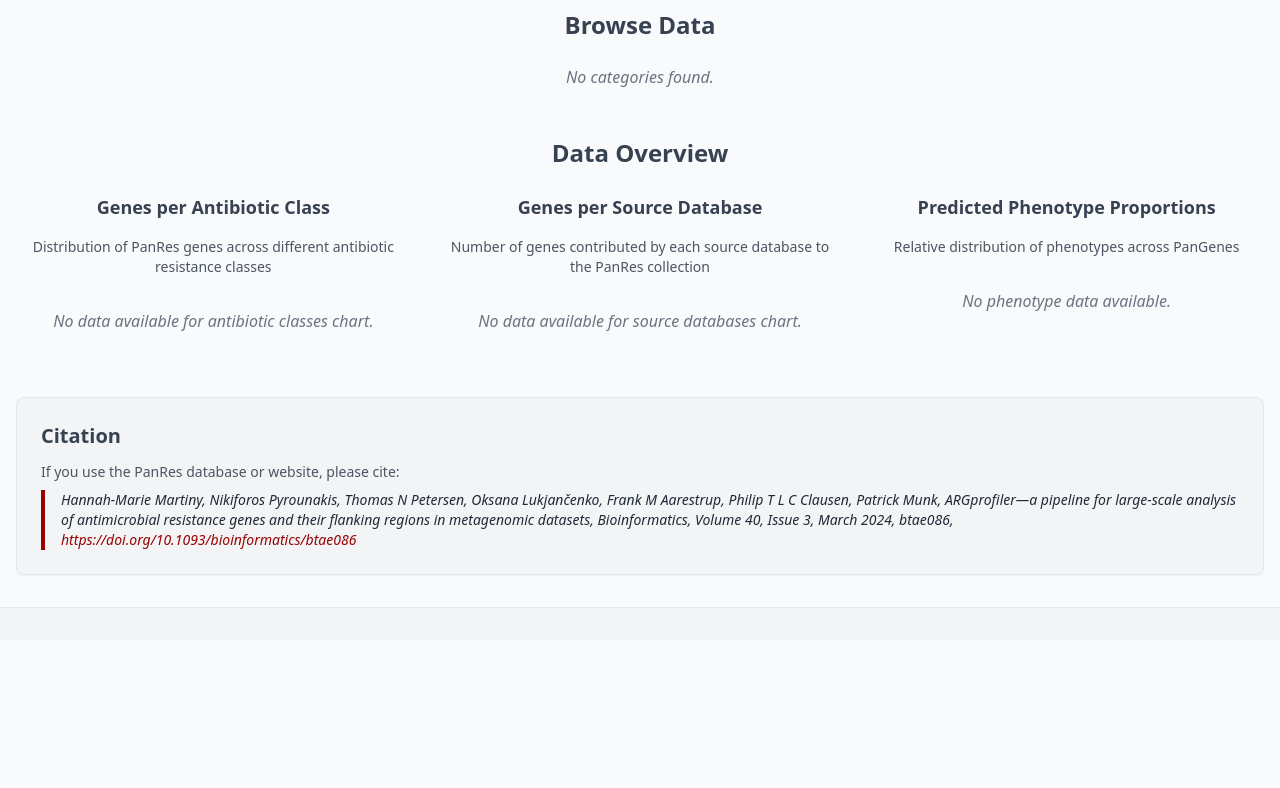
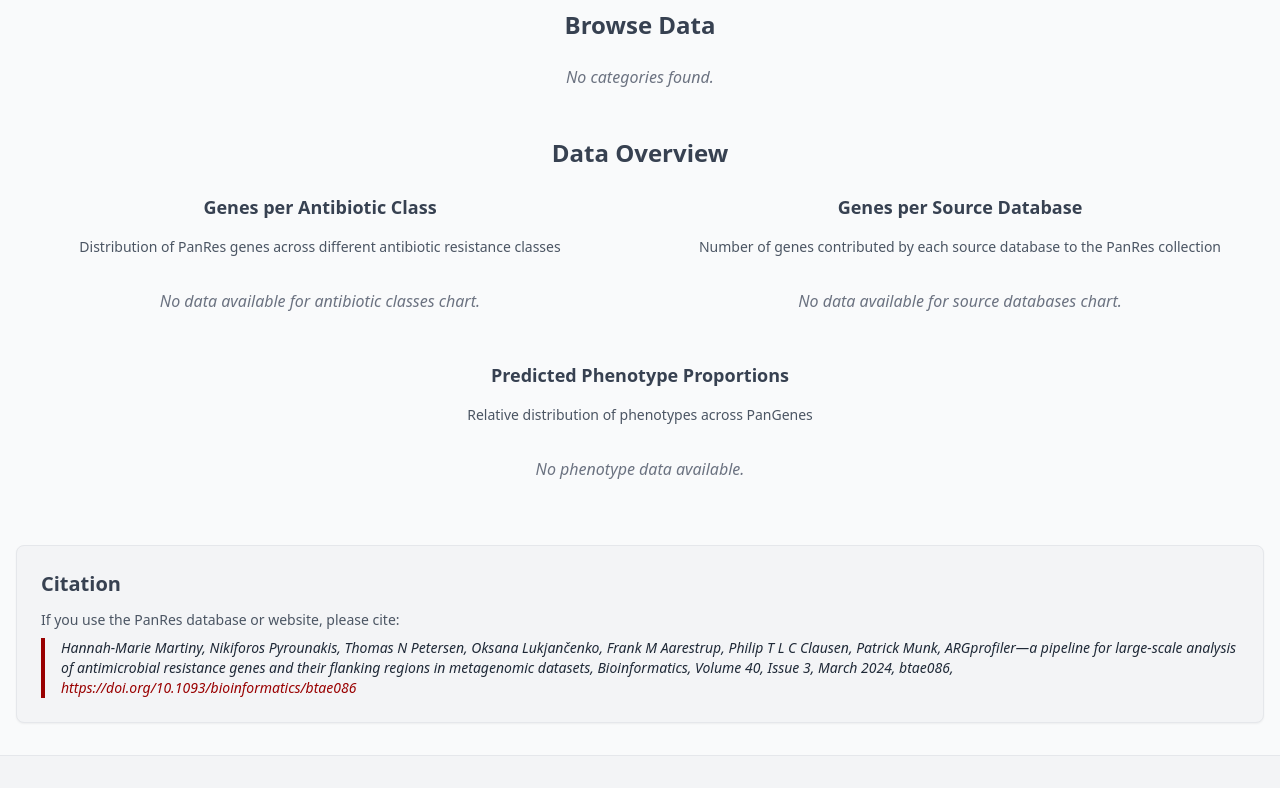
Before and after one commit to amulyabaral/panres_website, a Flask app: template templates/index.html in a window 1280 px wide. Shown: the part 261-1049 px from the top of the page. Before the commit the page ends 869 px from the top, so only its background shows below. Run offline with Flask 2, Linux system fonts and the light colour scheme; the template is opened without the code that fills it, so the values that code supplies are empty; style sheets or scripts are compiled from the project's sources; some libraries are stand-ins or nearby versions.

Commit message:
changed layout

```diff
--- a/static/style.css
+++ b/static/style.css
@@ -47,11 +47,11 @@
 
     /* Chart container - if you need consistent sizing */
     .chart-container {
-        @apply relative h-80 md:h-96 mx-auto max-w-full; /* Add mx-auto for centering and max-w-full */
+        @apply relative h-80 md:h-96 mx-auto max-w-full mb-4; /* Add mb-4 for spacing below chart */
         /* Improved height for better visualization */
     }
 
-    /* Chart legend styling */
+    /* Chart legend styling (no longer used by default, but keep if needed elsewhere) */
     .chart-legend {
         @apply mt-4 text-sm text-gray-600 text-center;
     }
--- a/templates/index.html
+++ b/templates/index.html
@@ -57,18 +57,23 @@
     {# --- Charts Section (Only show if NOT showing an error) --- #}
     <section class="mb-12">
         <h3 class="text-2xl font-semibold text-gray-700 mb-6 text-center">Data Overview</h3>
-        <div class="grid grid-cols-1 lg:grid-cols-3 gap-8">
-            {# Antibiotic Classes Chart #}
+
+        {# Grid for top two charts (Pie and Bar) #}
+        {# Changed lg:grid-cols-3 to lg:grid-cols-2 and added mb-8 #}
+        <div class="grid grid-cols-1 lg:grid-cols-2 gap-8 mb-8">
+            {# Antibiotic Classes Chart Card (Pie) #}
             <div class="chart-card">
                 <h4 class="text-lg font-semibold text-gray-700 mb-4 text-center">Genes per Antibiotic Class</h4>
                 <p class="text-gray-600 text-sm mb-4 text-center">Distribution of PanRes genes across different antibiotic resistance classes</p>
                 {% if antibiotic and antibiotic.data %}
-                    <div class="chart-container">
+                    {# Add margin-bottom to chart container for spacing #}
+                    <div class="chart-container mb-4">
                         <canvas id="antibiotic"></canvas>
                     </div>
-                    <div class="mt-4 text-center">
-                        <a href="{{ url_for('list_items', category_key='PanRes Genes') }}" class="btn">
-                            Browse Genes by Antibiotic Class
+                    {# Add Browse Button #}
+                    <div class="mt-auto text-center"> {# Use mt-auto to push button down if card height varies #}
+                        <a href="{{ url_for('list_items', category_key='Antibiotic Classes') }}" class="btn">
+                            Browse by Antibiotic Class
                         </a>
                     </div>
                 {% else %}
@@ -76,37 +81,50 @@
                 {% endif %}
             </div>
 
-            {# Source Databases Chart #}
+            {# Source Databases Chart Card (Bar) #}
             <div class="chart-card">
                 <h4 class="text-lg font-semibold text-gray-700 mb-4 text-center">Genes per Source Database</h4>
                 <p class="text-gray-600 text-sm mb-4 text-center">Number of genes contributed by each source database to the PanRes collection</p>
                 {% if source_db and source_db.segments %}
-                    <div class="chart-container">
+                    {# Add margin-bottom to chart container for spacing #}
+                    <div class="chart-container mb-4">
                         <canvas id="sourceDb"></canvas>
                     </div>
-                    <div class="mt-4 text-center">
+                    {# Add Browse Button #}
+                    <div class="mt-auto text-center">
                         <a href="{{ url_for('list_items', category_key='Source Databases') }}" class="btn">
-                            Browse Genes by Source Database
+                            Browse by Source Database
                         </a>
                     </div>
                 {% else %}
                     <p class="text-gray-500 italic text-center py-4">No data available for source databases chart.</p>
                 {% endif %}
             </div>
+        </div> {# End of grid for top two charts #}
 
-            <!-- Phenotype stacked bar -->
-            <div class="chart-card">
+        {# Container for the bottom chart (Phenotype Stacked Bar) #}
+        {# Added a flex container to center the card #}
+        <div class="flex justify-center">
+            {# Added w-full and lg:max-w-xl to control width #}
+            <div class="chart-card w-full lg:max-w-xl">
                 <h4 class="text-lg font-semibold text-gray-700 mb-4 text-center">Predicted Phenotype Proportions</h4>
                 <p class="text-gray-600 text-sm mb-4 text-center">Relative distribution of phenotypes across PanGenes</p>
                 {% if phenotype and phenotype.segments %}
-                    <div class="chart-container">
+                    {# Add margin-bottom to chart container for spacing #}
+                    <div class="chart-container mb-4">
                         <canvas id="phenotype"></canvas>
+                    </div>
+                    {# Add Browse Button #}
+                    <div class="mt-auto text-center">
+                        <a href="{{ url_for('list_items', category_key='Predicted Phenotypes') }}" class="btn">
+                            Browse by Predicted Phenotype
+                        </a>
                     </div>
                 {% else %}
                     <p class="text-gray-500 italic text-center py-4">No phenotype data available.</p>
                 {% endif %}
             </div>
-        </div>
+        </div> {# End of container for bottom chart #}
     </section>
 
     {# --- Citation Section (Only show if NOT showing an error) --- #}
@@ -148,7 +166,8 @@
         const pie = (id, d) => new Chart(id, {
           type: 'pie',
           data: {labels: d.labels, datasets:[{data:d.data, backgroundColor:d.colors}]},
-          options:{responsive:true, plugins:{legend:{position:'right'}}}
+          // Disable legend for pie chart
+          options:{responsive:true, plugins:{legend:{display: false}}}
         });
         const bar = (id, d) => new Chart(id, {
           type:'bar',
@@ -158,6 +177,7 @@
           },
           options:{
             indexAxis:'y',
+            // Legend is already disabled here, no change needed
             plugins:{legend:{display:false}},
             scales:{y:{position:'right'}, x:{beginAtZero:true}}
           }
@@ -170,7 +190,8 @@
           },
           options:{
             indexAxis:'y', responsive:true, scales:{x:{stacked:true},y:{stacked:true,display:false}},
-            plugins:{legend:{position:'right'}}
+            // Disable legend for stacked bar chart
+            plugins:{legend:{display: false}}
           }
         });
 
```
